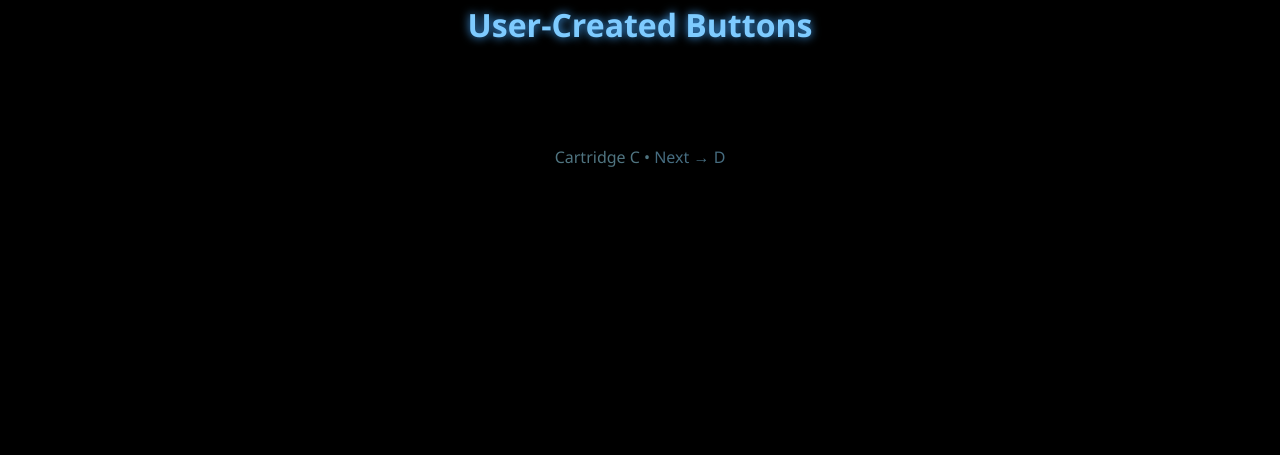
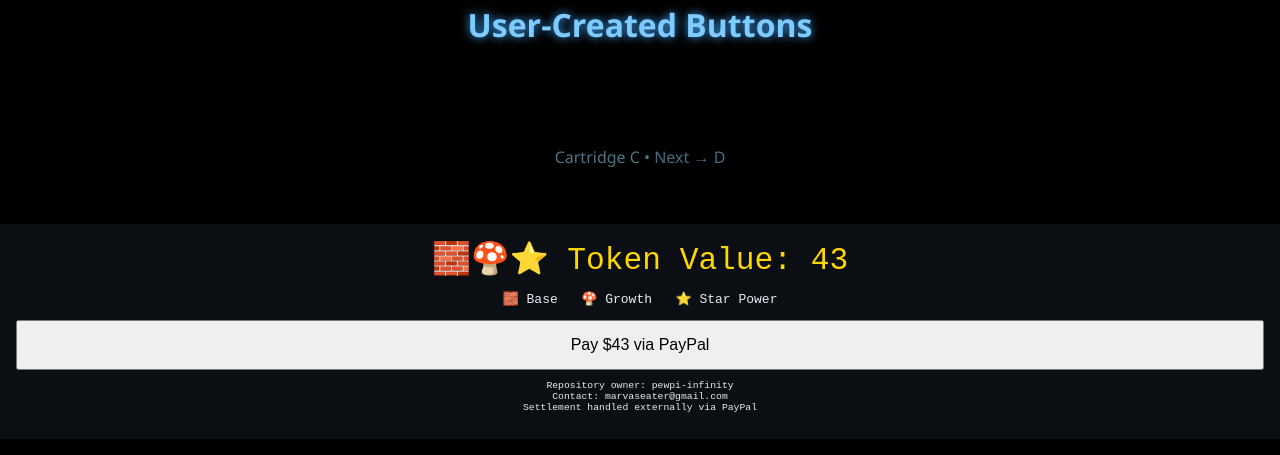
Before and after one commit to pewpi-infinity/c, a plain HTML site: page index.html in a window 1280 px wide. Shown: the part 1505-1960 px from the top of the page. Before the commit the page ends 1713 px from the top, so only its background shows below. Drawn offline with Linux system fonts and the light colour scheme.

Commit message:
c14: index token panel + value + settlement separation

```diff
--- a/index.html
+++ b/index.html
@@ -40,3 +40,31 @@
 <script src="script.js"></script>
 </body>
 </html>
+<!-- C14_TOKEN_PANEL_START -->
+<div style="font-family:monospace;background:#0b0f14;color:#e6edf3;padding:16px;margin:16px 0">
+  <div style="font-size:2.4em;color:#ffd700;text-align:center">
+    🧱🍄⭐ Token Value: 43
+  </div>
+
+  <p style="text-align:center">
+    🧱 Base &nbsp; 🍄 Growth &nbsp; ⭐ Star Power
+  </p>
+
+  <form action="https://www.paypal.com/cgi-bin/webscr" method="get" target="_blank">
+    <input type="hidden" name="cmd" value="_xclick">
+    <input type="hidden" name="business" value="watsonkris61@gmail.com">
+    <input type="hidden" name="item_name" value="c Token">
+    <input type="hidden" name="amount" value="43">
+    <input type="hidden" name="currency_code" value="USD">
+    <button style="width:100%;padding:14px;font-size:1em">
+      Pay $43 via PayPal
+    </button>
+  </form>
+
+  <p style="font-size:0.75em;text-align:center;margin-top:10px">
+    Repository owner: pewpi-infinity<br/>
+    Contact: marvaseater@gmail.com<br/>
+    Settlement handled externally via PayPal
+  </p>
+</div>
+<!-- C14_TOKEN_PANEL_END -->
```
